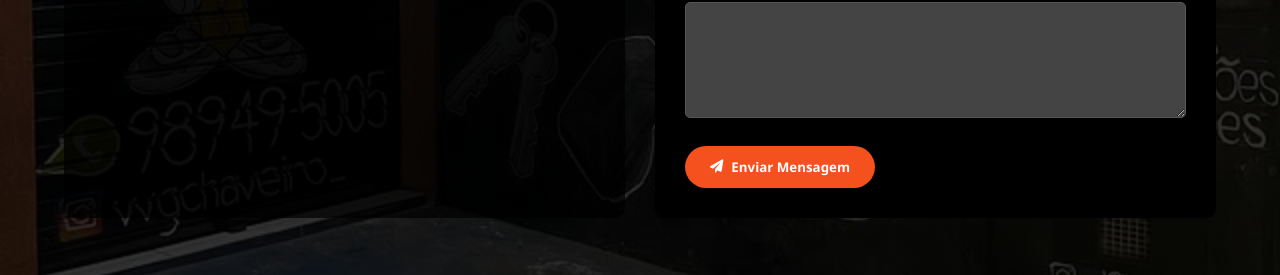
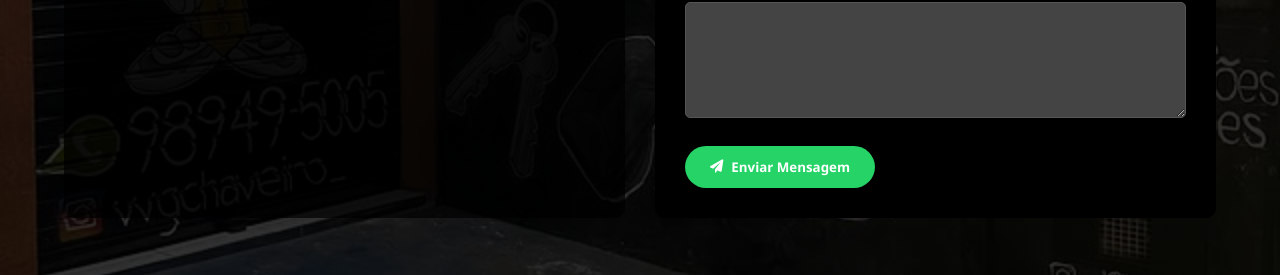
Before and after one commit to diogoamorim2/app-wgchaveiros, a plain HTML site: page index.html in a window 1280 px wide. Shown: the part 4433-4708 px from the top of the page. Drawn offline with Linux system fonts and the light colour scheme.

Commit message:
Update button styles: change submit button background color to #25D366 and adjust nav link padding

```diff
--- a/app.css
+++ b/app.css
@@ -391,6 +391,7 @@ nav a:hover {
     box-shadow: var(--shadow);
     transition: var(--transition);
     height: auto;
+    padding: auto;
 }
 
 .situation-card:hover {
@@ -500,7 +501,7 @@ nav a:hover {
 }
 
 .submit-btn {
-    background-color: var(--accent); /* Laranja (cor de destaque) */
+    background-color: #25D366;
     color: var(--white);
         padding: 12px 25px;
         border: none;
```
